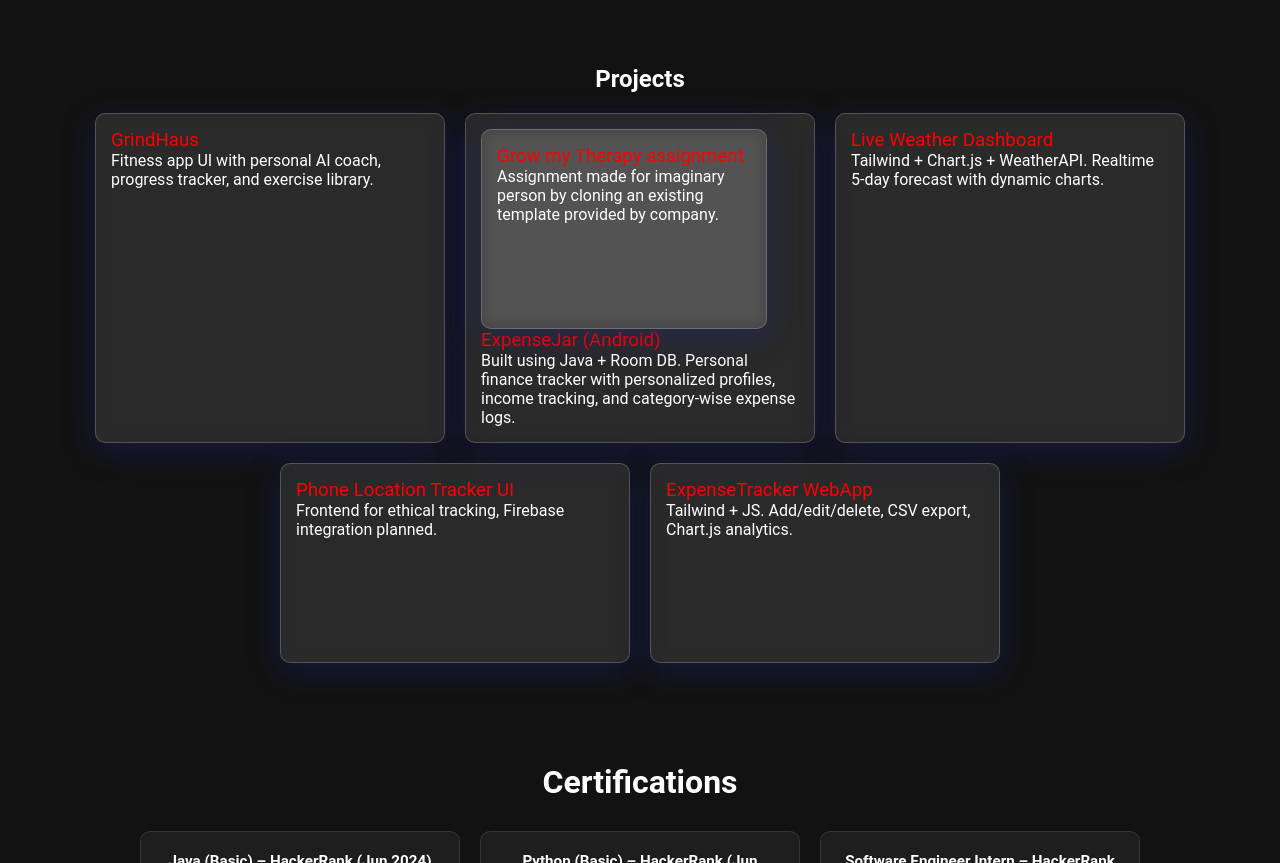
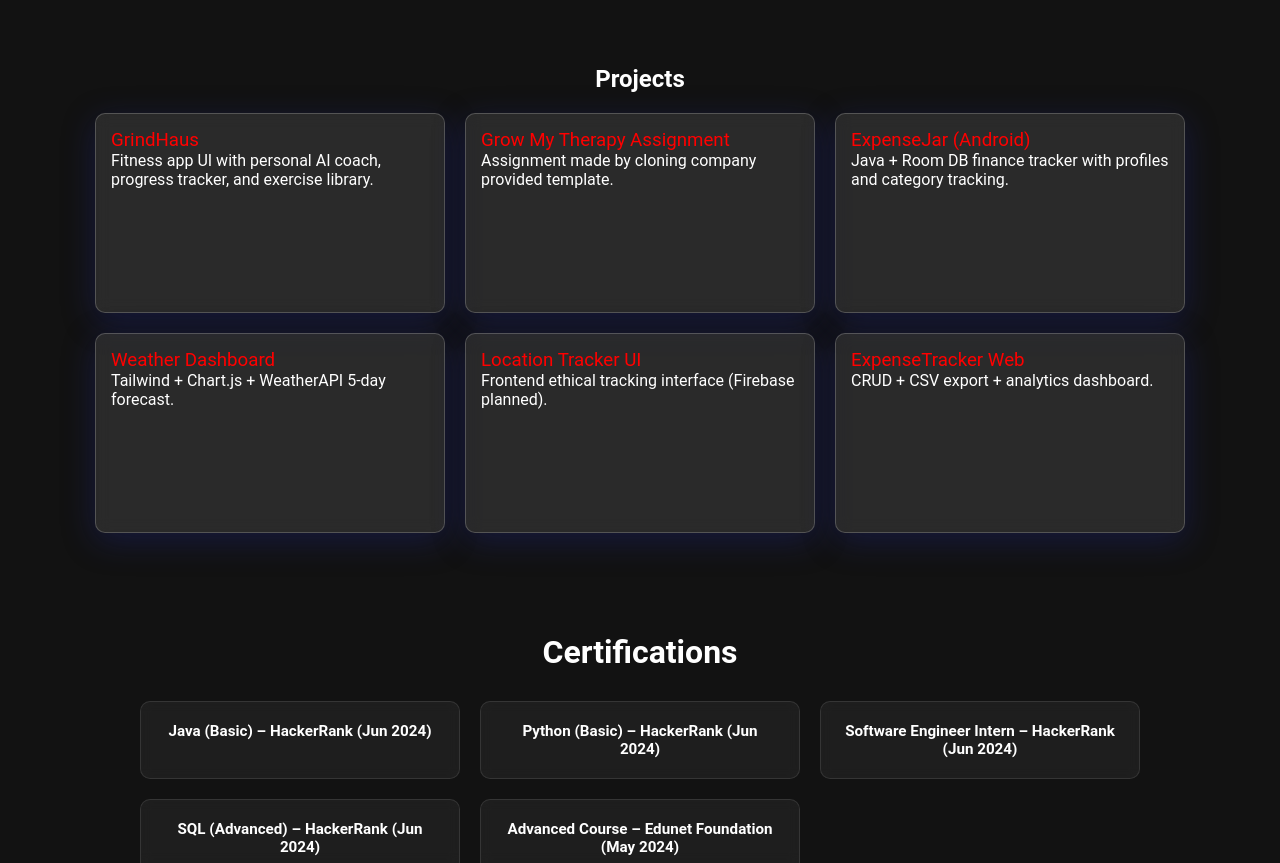
Before and after one commit to Atharv06pawar/myportfolio, a plain HTML site: page index.html in a window 1280 px wide. Shown: the part 740-1603 px from the top of the page. Drawn offline with Linux system fonts and the light colour scheme.

Commit message:
Fix HTML formatting and update project descriptions

```diff
--- a/index.html
+++ b/index.html
@@ -44,31 +44,39 @@
     <section id="projects" class="projects">
         <h2>Projects</h2>
         <div class="project-cards">
+
     <div class="project-card">
         <h3><a href="https://grindhaus.vercel.app/">GrindHaus</a></h3>
         <p>Fitness app UI with personal AI coach, progress tracker, and exercise library.</p>
     </div>
+
     <div class="project-card">
+        <h3><a href="https://grow-my-therapy-clone-dtj7.vercel.app/">Grow My Therapy Assignment</a></h3>
+        <p>Assignment made by cloning company provided template.</p>
+    </div>
+
     <div class="project-card">
-                <h3><a href="https://grow-my-therapy-clone-dtj7.vercel.app/">Grow my Therapy assignment</a></h3>
-                <p>Assignment made for imaginary person by cloning an existing template provided by company.</p>
+        <h3><a href="https://github.com/Atharv06pawar/ExpenJar">ExpenseJar (Android)</a></h3>
+        <p>Java + Room DB finance tracker with profiles and category tracking.</p>
     </div>
-                <h3><a href="https://github.com/Atharv06pawar/ExpenJar">ExpenseJar (Android)</a></h3>
-                <p>Built using Java + Room DB. Personal finance tracker with personalized profiles, income tracking, and category-wise expense logs.</p>
+
+    <div class="project-card">
+        <h3><a href="https://atharv06pawar.github.io/weather-dashboard/">Weather Dashboard</a></h3>
+        <p>Tailwind + Chart.js + WeatherAPI 5-day forecast.</p>
     </div>
+
     <div class="project-card">
-                <h3><a href="https://atharv06pawar.github.io/weather-dashboard/">Live Weather Dashboard</a></h3>
-                <p>Tailwind + Chart.js + WeatherAPI. Realtime 5-day forecast with dynamic charts.</p>
+        <h3><a href ="https://atharv06pawar.github.io/Location_tracker/">Location Tracker UI</a></h3>
+        <p>Frontend ethical tracking interface (Firebase planned).</p>
     </div>
+
     <div class="project-card">
-                <h3><a href ="https://atharv06pawar.github.io/Location_tracker/">Phone Location Tracker UI</a></h3>
-                <p>Frontend for ethical tracking, Firebase integration planned.</p>
+        <h3><a href="https://atharv06pawar.github.io/ExpenseTracker/">ExpenseTracker Web</a></h3>
+        <p>CRUD + CSV export + analytics dashboard.</p>
     </div>
-            <div class="project-card">
-                <h3><a href="https://atharv06pawar.github.io/ExpenseTracker/">ExpenseTracker WebApp</a></h3>
-                <p>Tailwind + JS. Add/edit/delete, CSV export, Chart.js analytics.</p>
+
 </div>
-        </div>
+
     </section>
 
     <section id="certifications" class="certifications">
```
Lines whose indentation alone changed are shown as unchanged.
